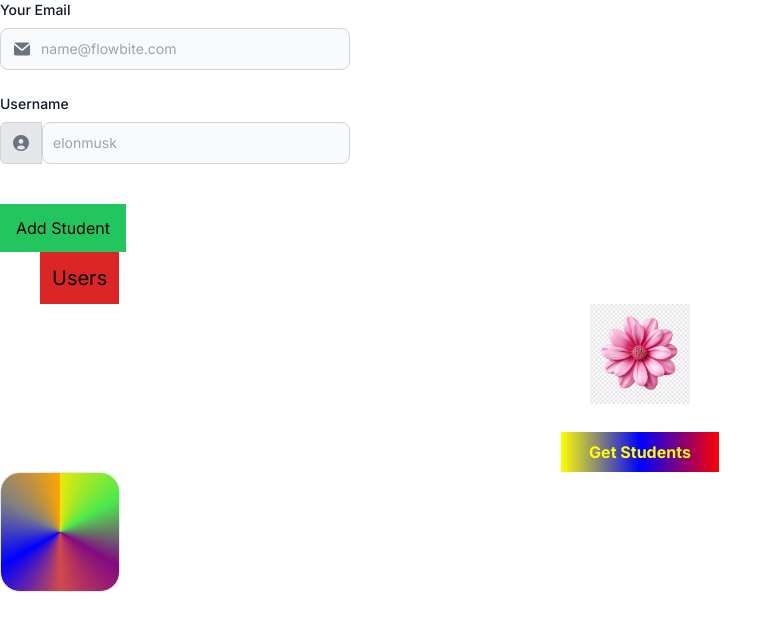
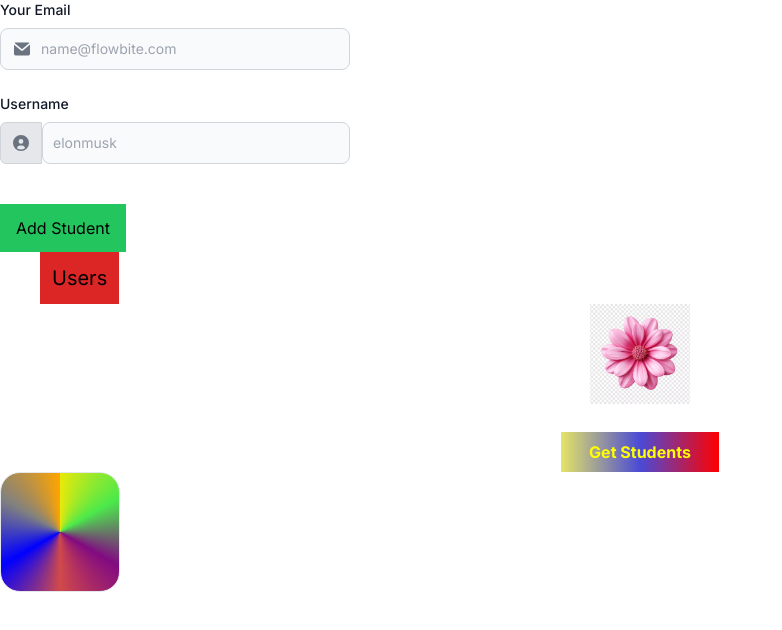
Before and after one commit to Umar-Farooq-217/firebase, a Next.js app: page /practice in a window 1280 px wide. In both pictures the pointer is over the button "Get Students". Shown: the top 630 px of the page, without its empty margins (0-782 px from the left). Built offline with nearby package versions, Linux system fonts and the light colour scheme.

Commit message:
firebase

```diff
--- a/app/globals.css
+++ b/app/globals.css
@@ -107,7 +107,7 @@
 
 .colors:hover,
 .colors:focus-visible{
-    background-image: linear-gradient(90deg,yellow,blue,red);
+    background-image: linear-gradient(90deg,rgb(228, 228, 103),rgb(74, 74, 214),red);
     color: yellow;
 }
 
```
